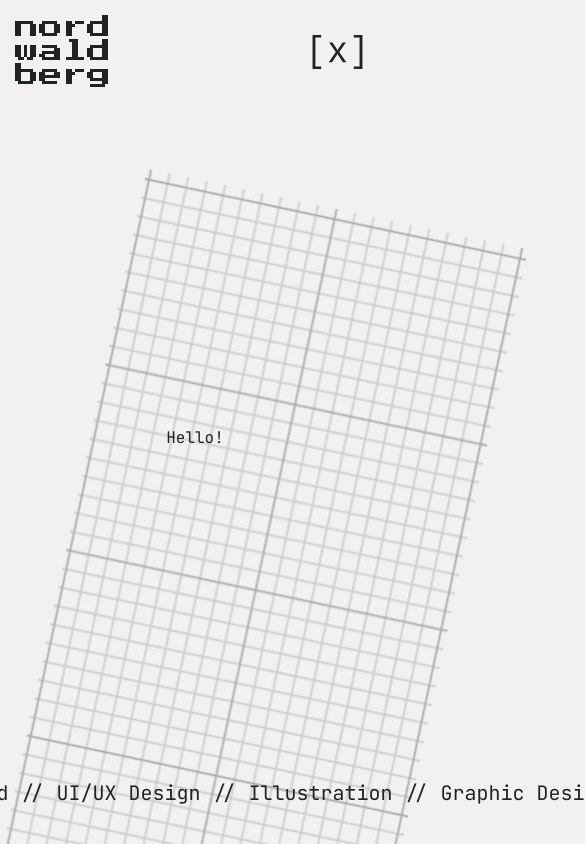
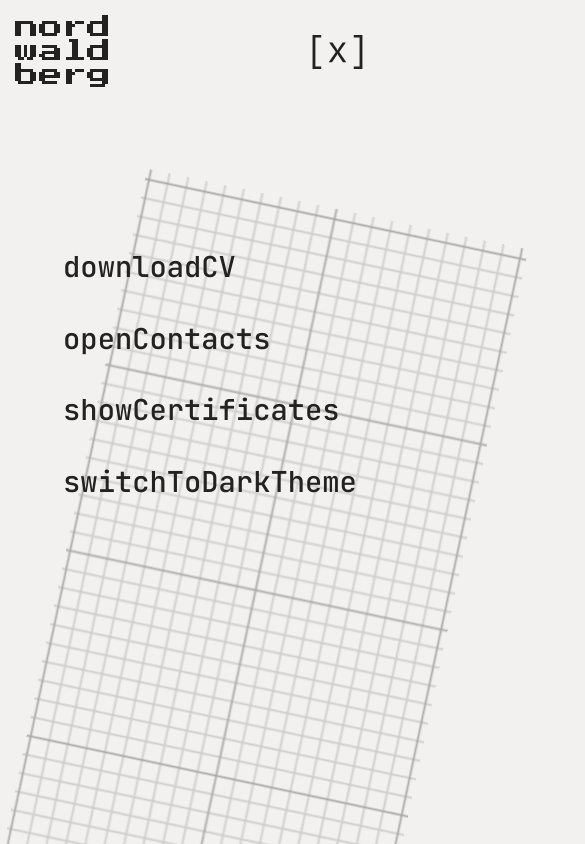
Before and after one commit to nordwaldberg/nordwaldberg_cv, a React (Create React App) app: page / in a window 390 px wide. Both pictures are taken after a click on the button 340 px from the left and 51 px from the top of the page. Shown: the top 844 px of the page, 585 px wide, since content can reach past the window. Built offline with nearby package versions, Linux system fonts and the light colour scheme.

Commit message:
Add mobile content, refactoring

```diff
--- a/src/_animations.scss
+++ b/src/_animations.scss
@@ -6,3 +6,12 @@
     transform: translateX(-50%);
   }
 }
+
+@keyframes sweep {
+  0% {
+    opacity: 0;
+  }
+  100% {
+    opacity: 1;
+  }
+}
--- a/src/components/App/App.tsx
+++ b/src/components/App/App.tsx
@@ -3,6 +3,7 @@ import styles from './App.module.scss';
 import MainPage from '../../pages/MainPage/MainPage';
 import Header from '../Header/Header';
 import {getBrowserDefaultColorTheme} from '../../utils/getBrowserDefaultColorTheme';
+import ContentPage from '../../pages/ContentPage/ContentPage';
 
 export const ThemeContext = React.createContext<[string, React.Dispatch<React.SetStateAction<string>>]>(['dark', () => {}]);
 export const MobileContentContext = React.createContext<[boolean, React.Dispatch<React.SetStateAction<boolean>>]>([false, () => {}]);
@@ -19,9 +20,8 @@ const App = () => {
         <ThemeContext.Provider value={[theme, setTheme]}>
             <MobileContentContext.Provider value={[isContentOpen, setContentOpen]}>
                 <Header/>
-                <MainPage/>
-                <div
-                    className={`${styles.appBackground} ${theme === 'dark' ? styles.darkThemeBackground : styles.lightThemeBackground}`}></div>
+                {isContentOpen ? <ContentPage/> : <MainPage/>}
+                <div className={`${styles.appBackground} ${theme === 'dark' ? styles.darkThemeBackground : styles.lightThemeBackground}`}></div>
             </MobileContentContext.Provider>
         </ThemeContext.Provider>
     );
--- a/src/components/Header/Header.module.scss
+++ b/src/components/Header/Header.module.scss
@@ -63,6 +63,7 @@
 
   .themeSwitcher {
     display: none;
+    background: #F81F1F;
   }
 
   .menuSwitcher {
--- a/src/components/Header/Header.tsx
+++ b/src/components/Header/Header.tsx
@@ -1,10 +1,9 @@
 import React, {useContext} from 'react';
 import styles from './Header.module.scss';
-import {Brackets, Dropdown} from '../misc/components';
+import {Brackets, Dropdown, ThemeSwitcher} from '../misc/components';
 import {MobileContentContext, ThemeContext} from '../App/App';
 import OpenContactsModal from '../OpenContactsModal/OpenContactsModal';
 import ShowCertificatesModal from '../ShowCertificatesModal/ShowCertificatesModal';
-import {log} from 'node:util';
 
 
 const Header: React.FC = () => {
@@ -46,11 +45,7 @@ const Header: React.FC = () => {
             <button className={`${styles.menuSwitcher} ${isContentOpen ? styles.closed : styles.opened} ${theme === 'dark' ? styles.dark : styles.light}` }
                     onClick={() => setContentOpen(!isContentOpen)}>
             </button>
-            <button className={styles.themeSwitcher} onClick={() => theme === 'dark' ? setTheme('light') : setTheme('dark')}>
-                <Brackets>
-                    {theme === 'dark' ? 'switchToLightTheme' : 'switchToDarkTheme'}
-                </Brackets>
-            </button>
+            <ThemeSwitcher styleClassName={styles.themeSwitcher}/>
             <OpenContactsModal
                 visible={isContactsVisible}
                 setVisible={setContactsVisible}
--- a/src/components/misc/components.module.scss
+++ b/src/components/misc/components.module.scss
@@ -1,5 +1,5 @@
+@import "../../variables";
 @import "../../animations";
-@import "../../variables";
 
 .brackets {
   display: flex;
@@ -90,3 +90,50 @@
   display: flex;
   justify-content: center;
 }
+
+
+
+.accordionList {
+  margin-bottom: 40px;
+}
+
+.accordionBtn {
+  font-size: 1.8rem;
+}
+
+.accordionContent {
+  margin-top: 20px;
+  animation: sweep .3s ease-in-out;
+}
+
+.accordionOption {
+  padding: 10px;
+  border: 1px solid;
+  border-top: none;
+
+  &:first-child {
+    border-top: 1px solid;
+  }
+
+  &.dark {
+    background-color: $main_color_dark;
+  }
+
+  &.light {
+    background-color: $main_color_light;
+  }
+
+  &:hover.dark {
+    background-color: $main_color_light;
+    color: $main_color_dark;
+  }
+
+  &:hover.light {
+    background-color: $main_color_dark;
+    color: $main_color_light;
+  }
+}
+
+.close {
+  display: none;
+}
--- a/src/components/misc/components.tsx
+++ b/src/components/misc/components.tsx
@@ -1,6 +1,7 @@
-import React, {useContext} from 'react';
+import React, {Children, useContext} from 'react';
 import styles from './components.module.scss';
 import {ThemeContext} from '../App/App';
+import header from '../Header/Header';
 
 interface BracketsProps {
     size?: string;
@@ -10,6 +11,17 @@ interface BracketsProps {
 interface DropdownProps {
     btnName: string;
     options?: React.ReactNode[] | React.ReactElement[];
+}
+
+interface ThemeSwitcherProps {
+    styleClassName: string;
+}
+
+interface AccordionListProps {
+    // accordionIsOpen: boolean;
+    // setAccordionIsOpen: (accordionIsOpen: boolean) => void;
+    title: string;
+    children: React.ReactNode | React.ReactElement;
 }
 
 const Brackets: React.FC<BracketsProps> = ({size, children}) => {
@@ -60,8 +72,42 @@ const Dropdown: React.FC<DropdownProps> = ({btnName, options}) => {
     );
 }
 
+const ThemeSwitcher: React.FC<ThemeSwitcherProps> = ({styleClassName}) => {
+    const [theme, setTheme] = useContext(ThemeContext);
+
+    return (
+        <button className={styleClassName}
+                onClick={() => theme === 'dark' ? setTheme('light') : setTheme('dark')}>
+            <Brackets>
+                {theme === 'dark' ? 'switchToLightTheme' : 'switchToDarkTheme'}
+            </Brackets>
+        </button>
+    );
+}
+
+const AccordionList: React.FC<AccordionListProps> = ({title, children}) => {
+    const [theme, setTheme] = useContext(ThemeContext);
+    const [accordionIsOpen, setAccordionIsOpen] = React.useState(false);
+
+    return (
+        <div className={styles.accordionList}>
+            <Brackets size='1.8rem'>
+                <button className={styles.accordionBtn}
+                        onClick={() => setAccordionIsOpen(!accordionIsOpen)}>
+                    {title}
+                </button>
+            </Brackets>
+            <ul className={`${styles.accordionContent} ${accordionIsOpen ? null : styles.close}`}>
+                {Children.map(children, child => <li className={`${styles.accordionOption} ${styles[theme ? theme : 'dark']}`}>{child}</li>)}
+            </ul>
+        </div>
+    );
+}
+
 export {
     Brackets,
     Marquee,
     Dropdown,
+    ThemeSwitcher,
+    AccordionList,
 };
--- a/src/index.scss
+++ b/src/index.scss
@@ -29,6 +29,14 @@ body {
 
 #root {
   height: 100%;
+}
+
+*::-webkit-scrollbar {
+  display: none;
+}
+
+*::-webkit-scrollbar-thumb {
+  display: none;
 }
 
 //reset
--- /dev/null
+++ b/src/pages/ContentPage/ContentPage.module.scss
@@ -0,0 +1,43 @@
+@import "../../variables";
+@import "../../animations";
+
+.pageContainer {
+  display: flex;
+  flex-direction: column;
+  height: calc(100% - 100px);
+  padding-left: 10%;
+  padding-right: 10%;
+  overflow-y: scroll;
+}
+
+.accordionListWrapper {
+  margin-top: 150px;
+}
+
+.themeSwitcher {
+  font-size: 1.8rem;
+}
+
+.text {
+  display: flex;
+  flex-direction: column;
+  align-self: flex-start;
+}
+
+.title {
+  font-weight: 500;
+  margin-top: 5px;
+}
+
+.date {
+  font-weight: 400;
+  font-size: .8rem;
+  margin-top: 5px;
+}
+
+@media (max-width: 600px) {
+  .pageContainer {
+    padding-left: 3%;
+    padding-right: 3%;
+  }
+}
--- /dev/null
+++ b/src/pages/ContentPage/ContentPage.tsx
@@ -0,0 +1,91 @@
+import React, {useContext} from 'react';
+import styles from '../ContentPage/ContentPage.module.scss';
+import {AccordionList, Brackets, ThemeSwitcher} from '../../components/misc/components';
+import {ThemeContext} from '../../components/App/App';
+
+const ContentPage: React.FC = () => {
+    const [theme, setTheme] = useContext(ThemeContext);
+
+
+    const downloadCVOptions: React.ReactNode[] | React.ReactElement[] = [
+        <a href="/static_files/CV_EN.pdf" download="CV_EN.pdf">english</a>,
+        <a href="/static_files/CV_RU.pdf" download="CV_RU.pdf">russian</a>,
+    ];
+
+    const openContactsOptions: React.ReactNode[] | React.ReactElement[] = [
+        <a href="https://github.com/nordwaldberg"
+           target="_blank"
+           rel="noreferrer noopener"
+           key='github'>github</a>,
+        <a href="https://www.linkedin.com/in/nordwaldberg/"
+           target="_blank"
+           rel="noreferrer noopener"
+           key='linkedin'>linkedin</a>,
+        <a href="https://t.me/nordwaldberg"
+           target="_blank"
+           rel="noreferrer noopener"
+           key='telegram'>telegram</a>,
+        <a href="mailto:nord.waldberg@gmail.com"
+           target="_blank"
+           rel="noreferrer noopener"
+           key='email'>email</a>,
+        <a href="https://spb.hh.ru/resume/9adcb3c2ff088f64c30039ed1f5a79796f345a"
+           target="_blank"
+           rel="noreferrer noopener"
+           key='hh'>hh</a>,
+    ];
+
+    const showCertificatesOptions: React.ReactNode[] | React.ReactElement[] = [
+            <a href="/static_files/ya_academy.jpg"
+               target="_blank"
+               className={styles.text}
+               key='ya_academy'
+            >
+                <p className={styles.title}>{'> Yandex School of UI Development'}</p>
+                <p className={styles.date}>October - December 2021</p>
+            </a>,
+            <a href="/static_files/react_udemy.jpg"
+               target="_blank"
+               className={styles.text}
+               key='react_udemy'
+            >
+                <p className={styles.title}>{'> Udemy'}</p>
+                <p className={styles.date}>November - November 2020</p>
+            </a>,
+            <a href="/static_files/MDA.pdf"
+               target="_blank"
+               className={styles.text}
+               key='MDA'
+            >
+                <p className={styles.title}>{'> Moscow Digital Academy [UI/UX]'}</p>
+                <p className={styles.date}>April - April 2024</p>
+            </a>,
+            <a href="/static_files/stepik-linux.pdf"
+               target="_blank"
+               className={styles.text}
+               key='stepik-linux'
+            >
+                <p className={styles.title}>{'> Stepik'}</p>
+                <p className={styles.date}>October - October 2022</p>
+            </a>,
+    ];
+
+    return (
+        <div className={styles.pageContainer}>
+            <div className={styles.accordionListWrapper}>
+                <AccordionList title='downloadCV'>
+                    {downloadCVOptions}
+                </AccordionList>
+                <AccordionList title='openContacts'>
+                    {openContactsOptions}
+                </AccordionList>
+                <AccordionList title='showCertificates'>
+                    {showCertificatesOptions}
+                </AccordionList>
+            </div>
+            <ThemeSwitcher styleClassName={styles.themeSwitcher}/>
+        </div>
+    );
+};
+
+export default ContentPage;
--- a/src/pages/MainPage/MainPage.tsx
+++ b/src/pages/MainPage/MainPage.tsx
@@ -1,29 +1,16 @@
 import React, {useContext} from 'react';
 import styles from './MainPage.module.scss';
 import {Marquee} from '../../components/misc/components';
-import {MobileContentContext, ThemeContext} from '../../components/App/App';
+import {ThemeContext} from '../../components/App/App';
 
 const MainPage: React.FC = () => {
     const [theme, setTheme] = useContext(ThemeContext);
-    const [isContentOpen, setContentOpen] = useContext(MobileContentContext);
-
-    const mainPage = (
-        <>
-            <h1 className={styles.title}>LOMAKINA<br/>ALINA</h1>
-            <div className={`${styles.pointerIcon} ${styles[theme !== null ? theme : 'dark']}`}></div>
-        </>
-    );
-
-    const mobile = (
-        <>
-            Hello!
-        </>
-    );
 
     return (
         <div className={styles.pageContainer}>
             <div className={styles.content}>
-                {!isContentOpen ? mainPage : mobile}
+                <h1 className={styles.title}>LOMAKINA<br/>ALINA</h1>
+                <div className={`${styles.pointerIcon} ${styles[theme !== null ? theme : 'dark']}`}></div>
             </div>
             <Marquee/>
         </div>
```
